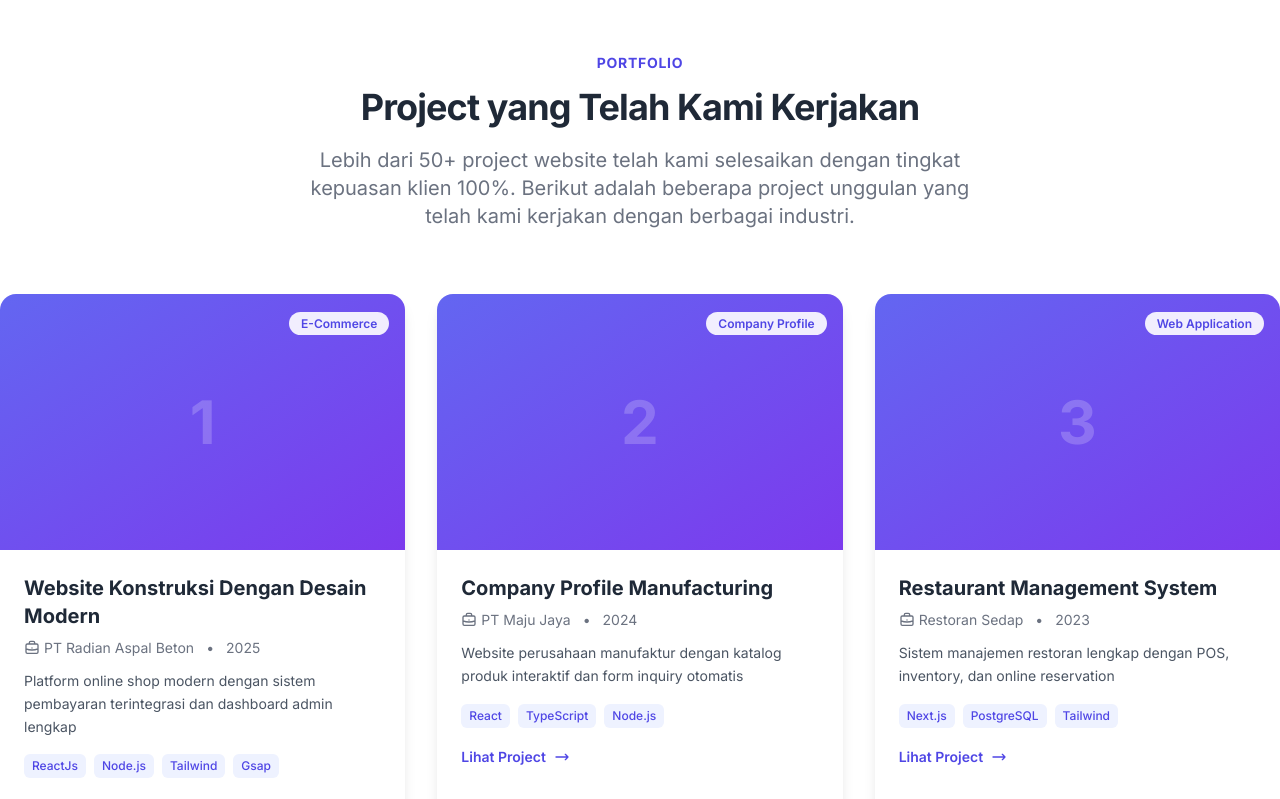
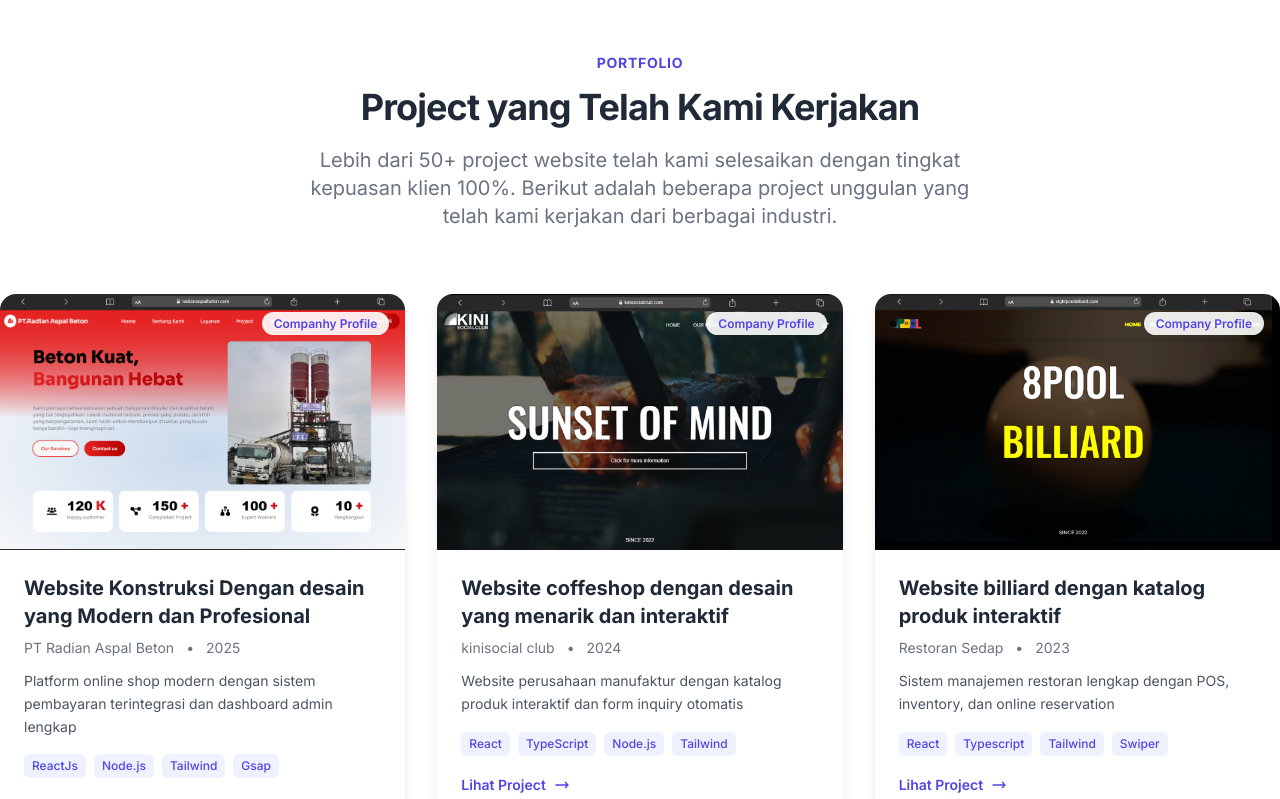
Before and after one commit to ChairulCode/rancang-web, a Next.js app: page / in a window 1280 px wide. Shown: the part 2680-3479 px from the top of the page. Built offline with nearby package versions, Linux system fonts and the light colour scheme.

Commit message:
sesuaikan portofolio

```diff
--- a/components/Portofolio.js
+++ b/components/Portofolio.js
@@ -1,18 +1,21 @@
-import React from "react";
+"use client";
+
 import Image from "next/image";
 import Container from "./container";
 
 // import assets image
 import port1 from "../public/img/port-1.png";
+import port2 from "../public/img/port-2.png";
+import port3 from "../public/img/port-3.png";
 
 const portfolioProjects = [
   {
     id: 1,
-    title: "Website Konstruksi Dengan Desain Modern",
-    category: "E-Commerce",
+    title: "Website Konstruksi Dengan desain yang Modern dan Profesional",
+    category: "Companhy Profile",
     description:
       "Platform online shop modern dengan sistem pembayaran terintegrasi dan dashboard admin lengkap",
-    image: `${port1}`,
+    image: port1,
     tags: ["ReactJs", "Node.js", "Tailwind", "Gsap"],
     client: "PT Radian Aspal Beton",
     year: "2025",
@@ -20,27 +23,27 @@ const portfolioProjects = [
   },
   {
     id: 2,
-    title: "Company Profile Manufacturing",
+    title: "Website coffeshop dengan desain yang menarik dan interaktif",
     category: "Company Profile",
     description:
       "Website perusahaan manufaktur dengan katalog produk interaktif dan form inquiry otomatis",
-    image: "/img/portfolio/project2.jpg",
-    tags: ["React", "TypeScript", "Node.js"],
-    client: "PT Maju Jaya",
+    image: port2,
+    tags: ["React", "TypeScript", "Node.js", "Tailwind"],
+    client: "kinisocial club",
     year: "2024",
-    link: "#",
+    link: "",
   },
   {
     id: 3,
-    title: "Restaurant Management System",
-    category: "Web Application",
+    title: "Website billiard dengan katalog produk interaktif",
+    category: "Company Profile",
     description:
       "Sistem manajemen restoran lengkap dengan POS, inventory, dan online reservation",
-    image: "/img/portfolio/project3.jpg",
-    tags: ["Next.js", "PostgreSQL", "Tailwind"],
+    image: port3,
+    tags: ["React", "Typescript", "Tailwind", "Swiper"],
     client: "Restoran Sedap",
     year: "2023",
-    link: "#",
+    link: "https://www.eightpoolbilliard.com/",
   },
   {
     id: 4,
@@ -83,6 +86,7 @@ const portfolioProjects = [
 export default function Portfolio() {
   return (
     <Container className="mt-16 mb-20">
+      {/* Heading */}
       <div className="flex w-full flex-col items-center justify-center text-center mb-12">
         <div className="text-sm font-bold tracking-wider text-indigo-600 uppercase">
           Portfolio
@@ -90,57 +94,49 @@ export default function Portfolio() {
         <h2 className="max-w-2xl mt-3 text-3xl font-bold leading-snug tracking-tight text-gray-800 lg:leading-tight lg:text-4xl dark:text-white">
           Project yang Telah Kami Kerjakan
         </h2>
-        <p className="max-w-2xl py-4 text-lg leading-normal text-gray-500 lg:text-xl xl:text-xl dark:text-gray-300">
+        <p className="max-w-2xl py-4 text-lg leading-normal text-gray-500 lg:text-xl dark:text-gray-300">
           Lebih dari 50+ project website telah kami selesaikan dengan tingkat
           kepuasan klien 100%. Berikut adalah beberapa project unggulan yang
-          telah kami kerjakan dengan berbagai industri.
+          telah kami kerjakan dari berbagai industri.
         </p>
       </div>
 
+      {/* GRID LIST */}
       <div className="grid gap-8 lg:grid-cols-2 xl:grid-cols-3">
         {portfolioProjects.map((project) => (
           <div
             key={project.id}
             className="group relative overflow-hidden rounded-2xl bg-white shadow-lg transition-all duration-300 hover:shadow-2xl dark:bg-trueGray-800"
           >
-            <div className="relative h-64 w-full overflow-hidden bg-gray-100 dark:bg-trueGray-700">
-              <div className="absolute inset-0 bg-gradient-to-t from-black/60 to-transparent opacity-0 transition-opacity duration-300 group-hover:opacity-100" />
+            {/* IMAGE */}
+            <div className="relative h-64 w-full overflow-hidden">
+              <Image
+                src={project.image}
+                alt={project.title}
+                layout="fill"
+                className="object-cover transition-transform duration-500 group-hover:scale-110"
+                priority={project.id === 1}
+              />
 
-              <div className="flex h-full w-full items-center justify-center bg-gradient-to-br from-indigo-500 to-purple-600">
-                <span className="text-6xl font-bold text-white opacity-20">
-                  {project.id}
-                </span>
-              </div>
-
-              <div className="absolute right-4 top-4">
+              {/* CATEGORY BADGE */}
+              <div className="absolute right-4 top-4 z-20">
                 <span className="rounded-full bg-white/90 px-3 py-1 text-xs font-semibold text-indigo-600 backdrop-blur-sm dark:bg-trueGray-800/90 dark:text-indigo-400">
                   {project.category}
                 </span>
               </div>
+
+              {/* GRADIENT HOVER */}
+              <div className="absolute inset-0 bg-gradient-to-t from-black/60 to-transparent opacity-0 group-hover:opacity-100 transition-opacity duration-300 z-10" />
             </div>
 
-            <div className="p-6">
+            {/* CONTENT */}
+            <div className="p-6 relative z-20">
               <h3 className="mb-2 text-xl font-bold text-gray-800 dark:text-white">
                 {project.title}
               </h3>
 
               <div className="mb-3 flex items-center gap-3 text-sm text-gray-500 dark:text-gray-400">
-                <span className="flex items-center gap-1">
-                  <svg
-                    className="h-4 w-4"
-                    fill="none"
-                    stroke="currentColor"
-                    viewBox="0 0 24 24"
-                  >
-                    <path
-                      strokeLinecap="round"
-                      strokeLinejoin="round"
-                      strokeWidth={2}
-                      d="M21 13.255A23.931 23.931 0 0112 15c-3.183 0-6.22-.62-9-1.745M16 6V4a2 2 0 00-2-2h-4a2 2 0 00-2 2v2m4 6h.01M5 20h14a2 2 0 002-2V8a2 2 0 00-2-2H5a2 2 0 00-2 2v10a2 2 0 002 2z"
-                    />
-                  </svg>
-                  {project.client}
-                </span>
+                <span>{project.client}</span>
                 <span>•</span>
                 <span>{project.year}</span>
               </div>
@@ -149,6 +145,7 @@ export default function Portfolio() {
                 {project.description}
               </p>
 
+              {/* TAGS */}
               <div className="mb-4 flex flex-wrap gap-2">
                 {project.tags.map((tag, index) => (
                   <span
@@ -160,9 +157,12 @@ export default function Portfolio() {
                 ))}
               </div>
 
+              {/* LINK */}
               <a
                 href={project.link}
-                className="inline-flex items-center gap-2 text-sm font-semibold text-indigo-600 transition-all hover:gap-3 dark:text-indigo-400"
+                target="_blank"
+                rel="noopener noreferrer"
+                className="inline-flex items-center gap-2 text-sm font-semibold text-indigo-600 transition-all hover:gap-3 dark:text-indigo-400 z-30 relative"
               >
                 Lihat Project
                 <svg
@@ -181,7 +181,8 @@ export default function Portfolio() {
               </a>
             </div>
 
-            <div className="absolute inset-0 rounded-2xl border-2 border-transparent transition-colors group-hover:border-indigo-500" />
+            {/* OUTLINE BORDER (FIXED: pointer-events-none biar ga block link) */}
+            <div className="pointer-events-none absolute inset-0 rounded-2xl border-2 border-transparent transition-colors group-hover:border-indigo-500" />
           </div>
         ))}
       </div>
```
Also changed, not shown: public/img/port-2.png (added), public/img/port-3.png (added).
